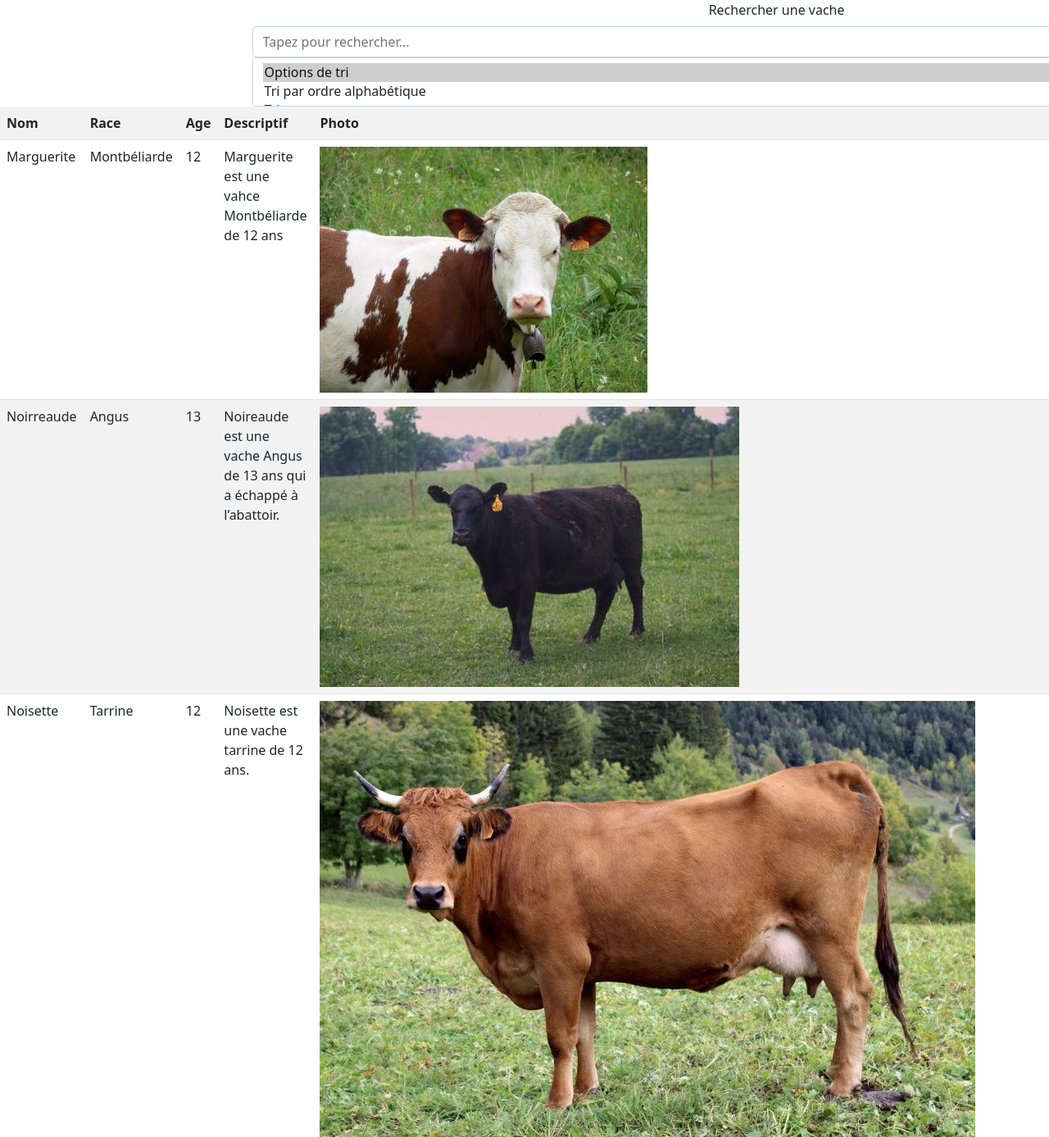
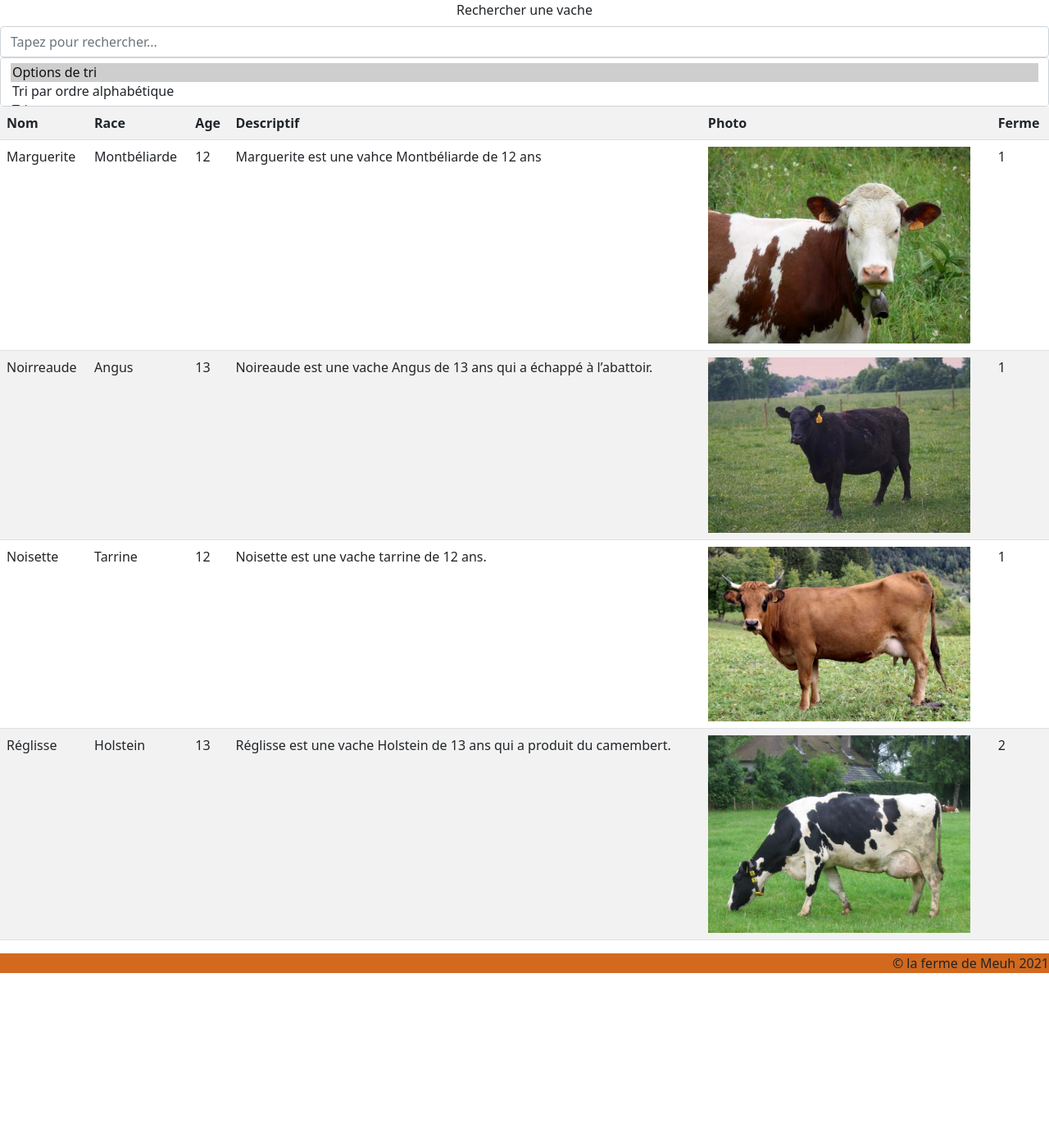
Before and after one commit to AureRigo/la_ferme_de_meuh, a PHP site: page /php/parain.php in a window 1280 px wide; the page is wider, and only the part inside the window is pictured. Shown: the part 70-1457 px from the top of that part at 82% size. After the commit the page ends 1257 px from the top of that part, so only its background shows below. Run offline with PHP 8.4, Linux system fonts and the light colour scheme; data comes from the database, SQL or seed files in the repository.

Commit message:
tentative de rendimensionnemenet des images sur la page présentant toutes les vaches

```diff
--- a/css/style.css
+++ b/css/style.css
@@ -32,3 +32,6 @@ li{
 li img{
     width: 25vw;
 }
+img.parrain{
+    width: 25vw !important;
+}
--- a/php/parain.php
+++ b/php/parain.php
@@ -38,7 +38,7 @@
         <td><?PHP echo $vache["Race"] ?></td>
         <td><?PHP echo $vache["Age"] ?></td>
         <td><?PHP echo $vache["Descriptif"] ?></td>
-        <td> <img src="../images/<?PHP echo $vache["Photo"] ?>" /></td>
+        <td> <img class="parrain" src="../images/<?PHP echo $vache["Photo"] ?>" /></td>
         <td><?PHP echo $vache["fk_Ferme"] ?></td>
       </tr>
     <?PHP
```
